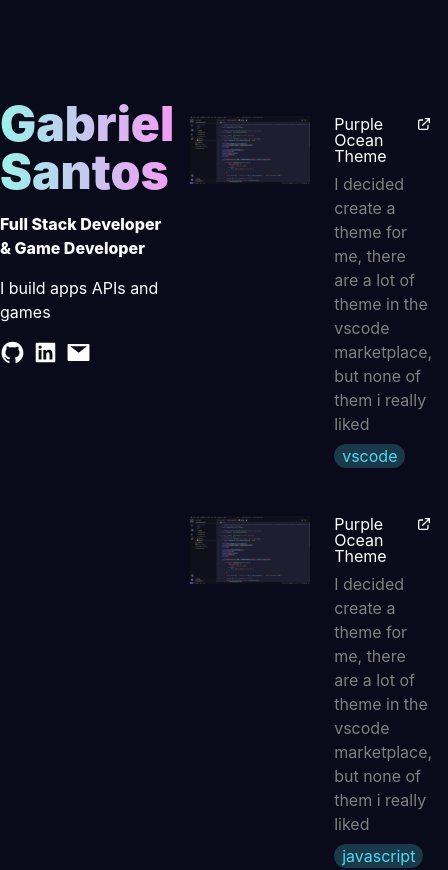
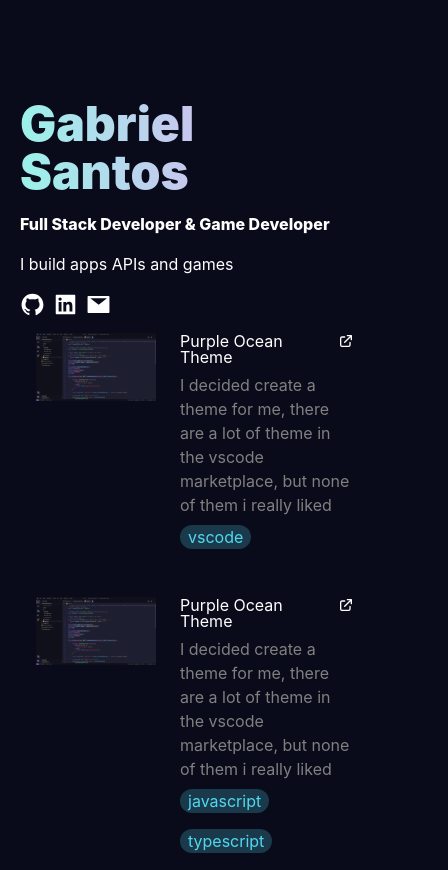
Before and after one commit to gbcosta/portfolioV2, a React (Vite) app: page / in a window 390 px wide. Shown: the top 870 px of the page, 448 px wide, since content can reach past the window. Built offline with nearby package versions, Linux system fonts and the light colour scheme.

Commit message:
update app to be responsive

```diff
--- a/src/App.tsx
+++ b/src/App.tsx
@@ -9,9 +9,10 @@ function App() {
       className="Container"
       height={"100vh"}
       sx={{
-        marginX: { "2xl": 250, xl: 100, lg: 75, md: 50, sm: 25 },
+        marginX: { "2xl": 250, xl: 100, lg: 50, md: 25, sm: 10, base: 5 },
         marginY: 100,
         height: "100hs",
+        flexDir: { md: "row", base: "column" },
       }}
     >
       <Header />
--- a/src/components/header/header.tsx
+++ b/src/components/header/header.tsx
@@ -14,8 +14,8 @@ const Header = (): JSX.Element => {
         backgroundColor: "inherit",
         flexDir: "column",
         width: "100%",
-        position: "sticky",
-        top: 100,
+        position: { md: "sticky", base: "relative" },
+        top: { md: 100, base: 0 },
         alignSelf: "flex-start",
       }}
     >
```
